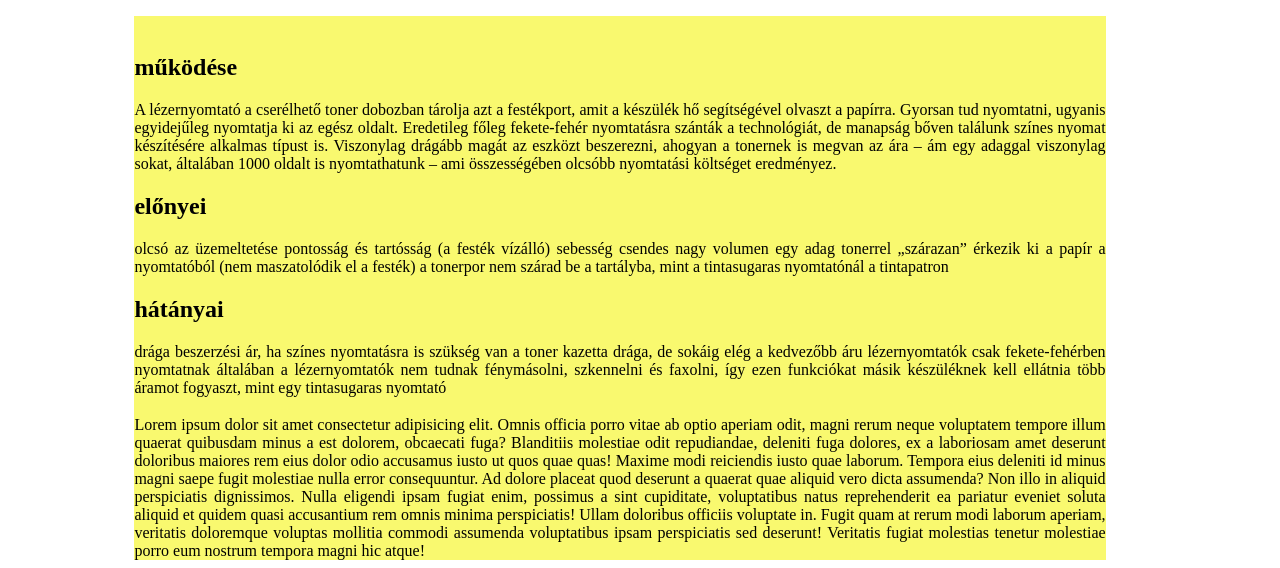
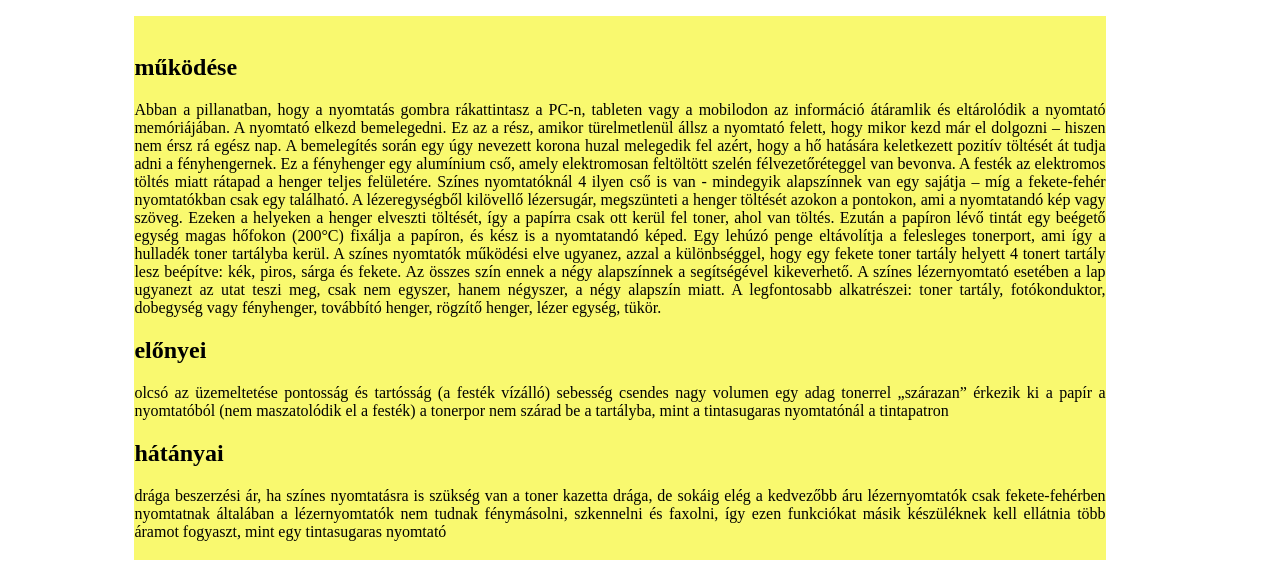
Before and after one commit to milankovicsrobert/hardver, a plain HTML site: page index.html in a window 1280 px wide. Shown: the part 392-960 px from the top of the page. Drawn offline with Linux system fonts and the light colour scheme.

Commit message:
Update index.html

```diff
--- a/index.html
+++ b/index.html
@@ -42,13 +42,22 @@
         <div class="kepes"><img class="picture" src="" alt=""></div>
         <div class="nyom">
             <h2>működése</h2>
-        A lézernyomtató a cserélhető toner dobozban tárolja azt a festékport, amit a készülék hő segítségével olvaszt a papírra.
-Gyorsan tud nyomtatni, ugyanis egyidejűleg nyomtatja ki az egész oldalt.
-Eredetileg főleg fekete-fehér nyomtatásra szánták a technológiát, de manapság bőven találunk színes nyomat készítésére alkalmas típust is.
+        Abban a pillanatban, hogy a nyomtatás gombra rákattintasz a PC-n, tableten vagy a mobilodon az információ átáramlik és eltárolódik a nyomtató memóriájában.
+A nyomtató elkezd bemelegedni.
+Ez az a rész, amikor türelmetlenül állsz a nyomtató felett, hogy mikor kezd már el dolgozni – hiszen nem érsz rá egész nap.
+A bemelegítés során egy úgy nevezett korona huzal melegedik fel azért, hogy a hő hatására keletkezett pozitív töltését át tudja adni a fényhengernek.  Ez a fényhenger egy alumínium cső, amely elektromosan feltöltött szelén félvezetőréteggel van bevonva. A festék az elektromos töltés miatt rátapad a henger teljes felületére.
+Színes nyomtatóknál 4 ilyen cső is van - mindegyik alapszínnek van egy sajátja – míg a fekete-fehér nyomtatókban csak egy található.
+A lézeregységből kilövellő lézersugár, megszünteti a henger töltését azokon a pontokon, ami a nyomtatandó kép vagy szöveg. Ezeken a helyeken a henger elveszti töltését, így a papírra csak ott kerül fel toner, ahol van töltés.
+Ezután a papíron lévő tintát egy beégető egység magas hőfokon (200°C) fixálja a papíron, és kész is a nyomtatandó képed.
+Egy lehúzó penge eltávolítja a felesleges tonerport, ami így a hulladék toner tartályba kerül.
+A színes nyomtatók működési elve ugyanez, azzal a különbséggel, hogy egy fekete toner tartály helyett 4 tonert tartály lesz beépítve: kék, piros, sárga és fekete.
 
-Viszonylag drágább magát az eszközt beszerezni, ahogyan a tonernek is megvan az ára – ám egy adaggal viszonylag sokat, általában 1000 oldalt is nyomtathatunk – ami összességében olcsóbb nyomtatási költséget eredményez.
+Az összes szín ennek a négy alapszínnek a segítségével kikeverhető. A színes lézernyomtató esetében a lap ugyanezt az utat teszi meg, csak nem egyszer, hanem négyszer, a négy alapszín miatt.
+
+
+
+A legfontosabb alkatrészei: toner tartály, fotókonduktor, dobegység vagy fényhenger, továbbító henger, rögzítő henger, lézer egység, tükör.
         </div>
-            <div></div>
             <div>
                 <h2>előnyei</h2>
 olcsó az üzemeltetése
@@ -67,12 +76,10 @@ több áramot fogyaszt, mint egy tintasugaras nyomtató
         </div>
     <div class="harmadik">
             <div></div>
-            <div><h2></h2>
-        Lorem ipsum dolor sit amet consectetur adipisicing elit. Omnis officia porro vitae ab optio aperiam odit, magni rerum neque voluptatem tempore illum quaerat quibusdam minus a est dolorem, obcaecati fuga?
-    Blanditiis molestiae odit repudiandae, deleniti fuga dolores, ex a laboriosam amet deserunt doloribus maiores rem eius dolor odio accusamus iusto ut quos quae quas! Maxime modi reiciendis iusto quae laborum.
-    Tempora eius deleniti id minus magni saepe fugit molestiae nulla error consequuntur. Ad dolore placeat quod deserunt a quaerat quae aliquid vero dicta assumenda? Non illo in aliquid perspiciatis dignissimos.
-    Nulla eligendi ipsam fugiat enim, possimus a sint cupiditate, voluptatibus natus reprehenderit ea pariatur eveniet soluta aliquid et quidem quasi accusantium rem omnis minima perspiciatis! Ullam doloribus officiis voluptate in.
-    Fugit quam at rerum modi laborum aperiam, veritatis doloremque voluptas mollitia commodi assumenda voluptatibus ipsam perspiciatis sed deserunt! Veritatis fugiat molestias tenetur molestiae porro eum nostrum tempora magni hic atque!</div>
+            <div>
+                <h2></h2>
+
+        </div>
 </div>
 </body>
 </html
```
